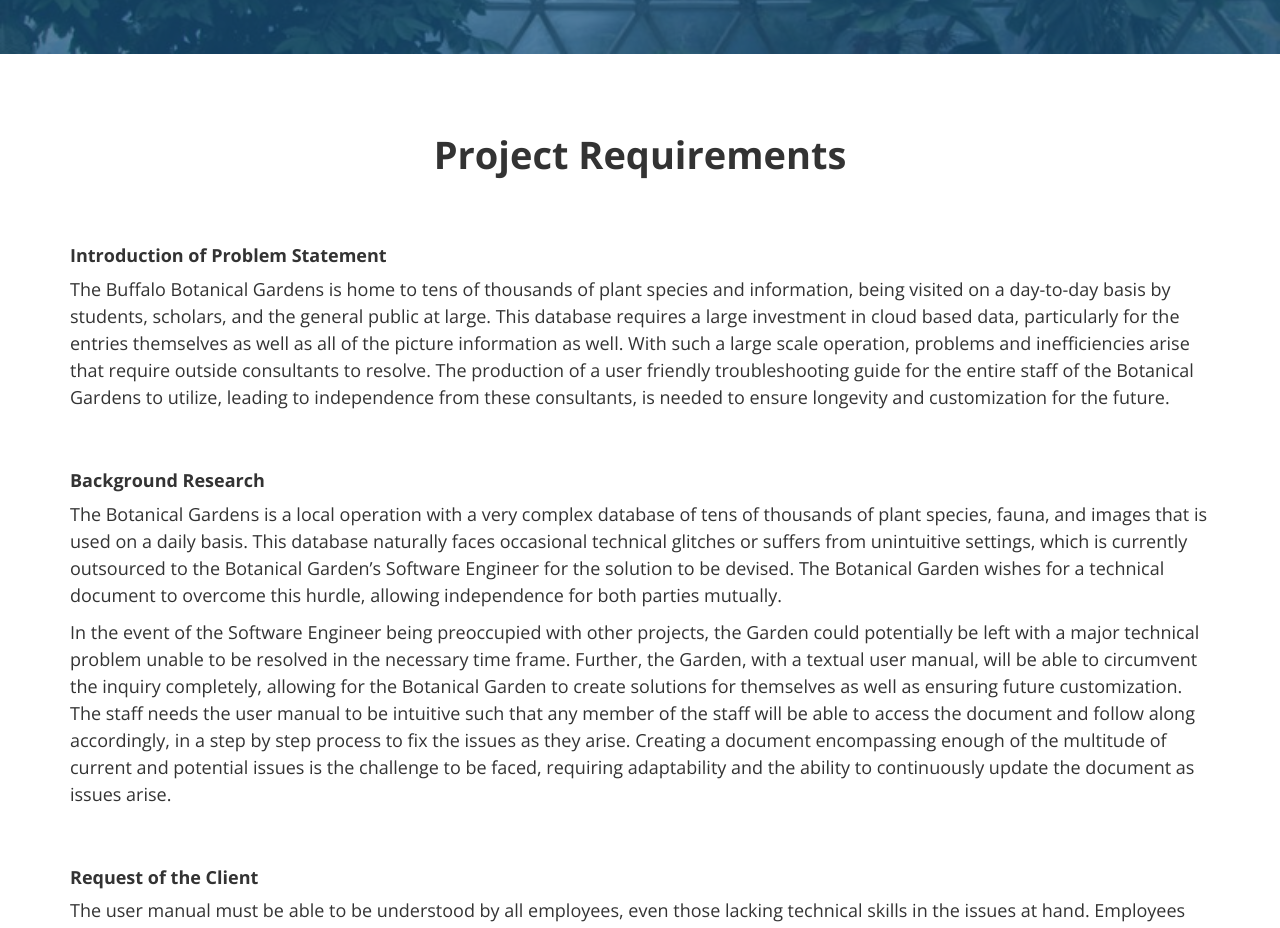
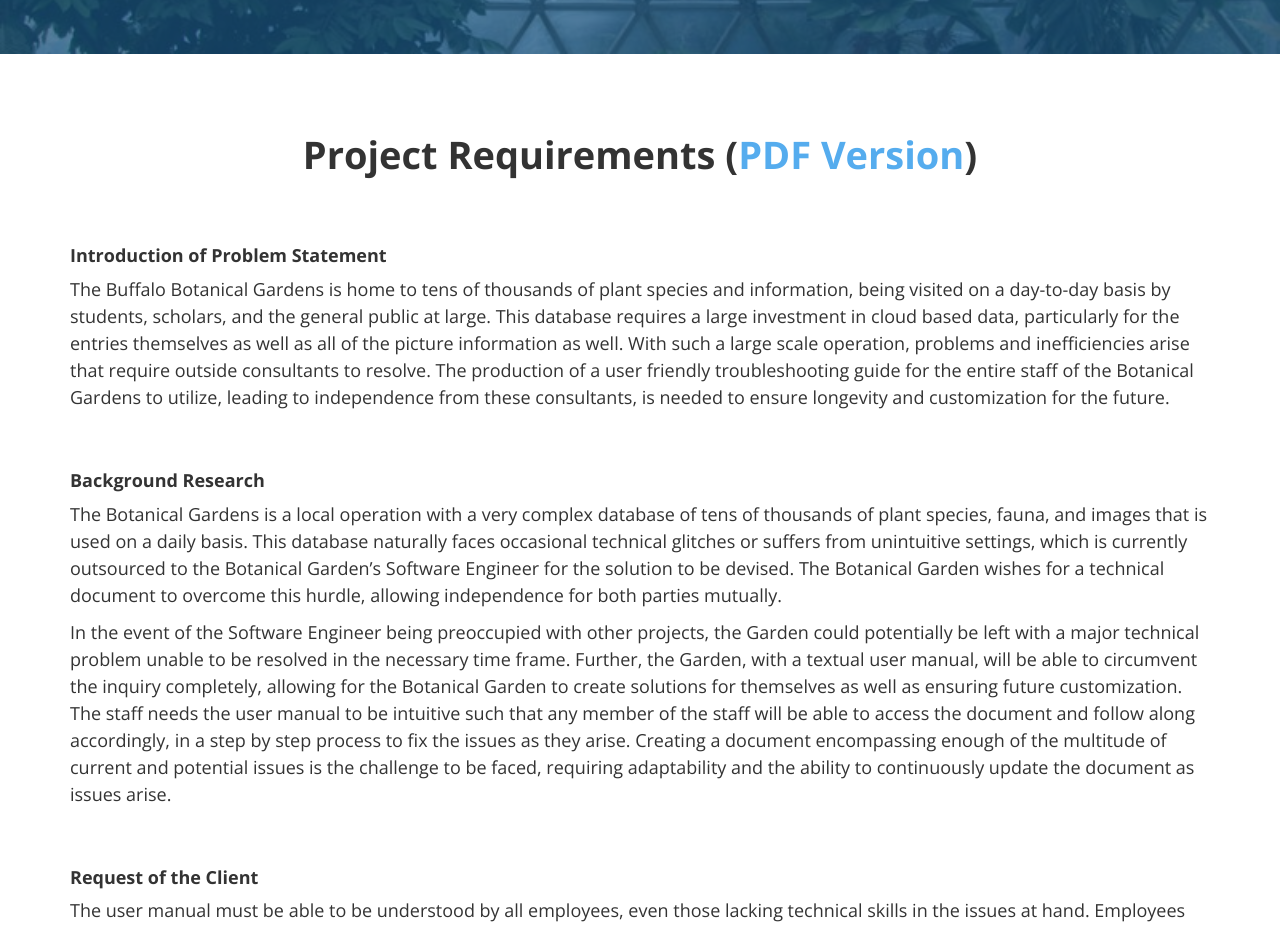
Before and after one commit to patjameson/botanical, a plain HTML site: page index.html in a window 1280 px wide. Shown: the part 1560-2488 px from the top of the page. Drawn offline with nearby package versions, Linux system fonts and the light colour scheme.

Commit message:
added pdf link

```diff
--- a/index.html
+++ b/index.html
@@ -173,7 +173,10 @@
 		<!-- ================ -->
 		<div class="section">
 			<div class="container">
-				<h1 class="text-center title" id="portfolio">Project Requirements</h1>
+				<h1 class="text-center title" id="portfolio">
+					Project Requirements
+					(<a href="https://drive.google.com/file/d/0B39AO1dSz9F8NzlQZjNoM0Y2VXc/view" target="_blank">PDF Version</a>)
+				</h1>
 				<div class="space"></div>
 				<div class="separator"></div>
 				<h4>Introduction of Problem Statement</h4>
```
